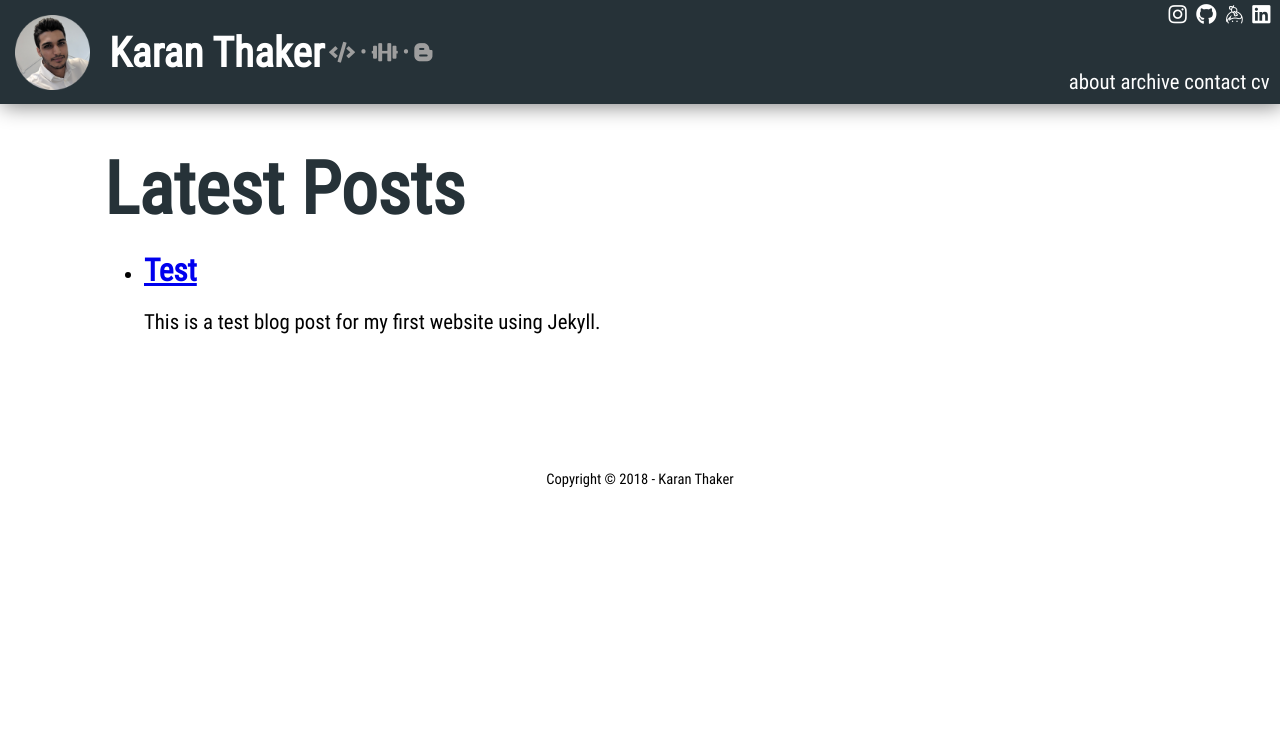
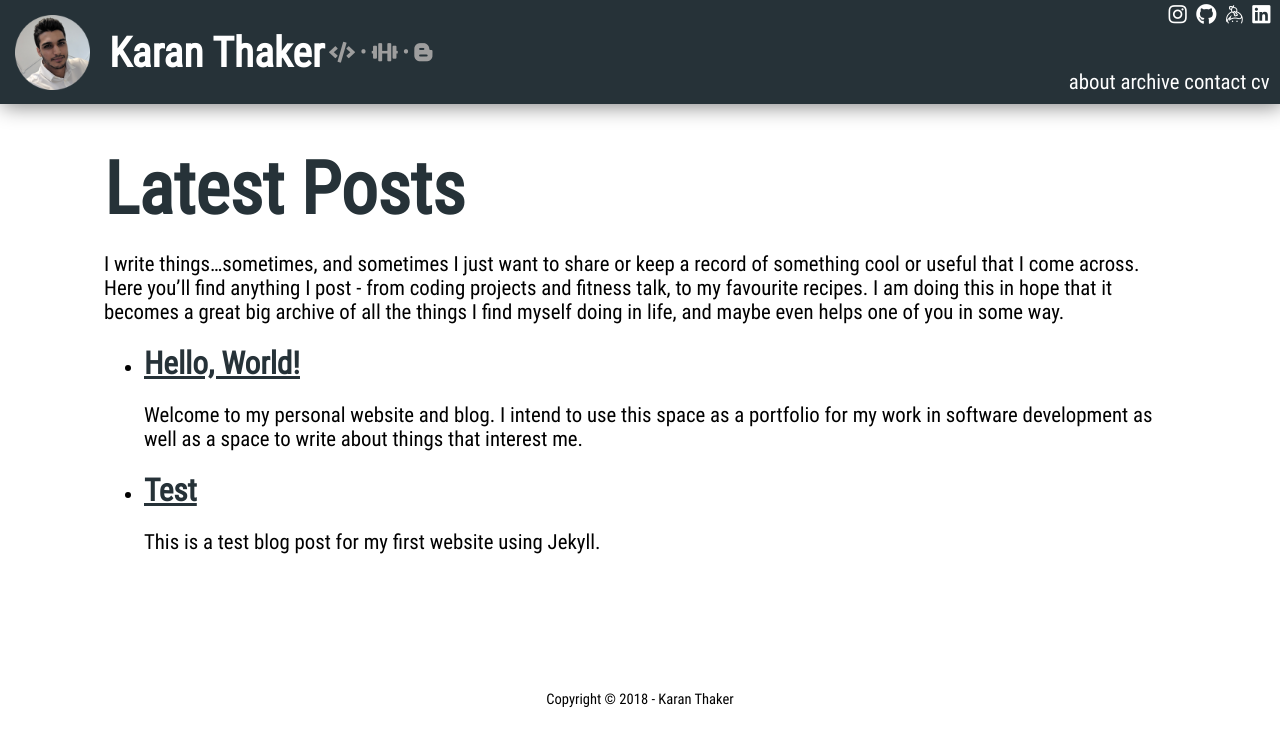
Before and after one commit to p-karanthaker/p-karanthaker.github.io, a Jekyll site: the page built from archive.md, in a window 1280 px wide and 900 px high. Shown: the top 747 px of the window. Built offline with Jekyll 4.4.1, drawn with Linux system fonts in a browser that asks for light colours; nearby versions of some CDN libraries.

Commit message:
Dynamic Homepage + Styling Tweaks
* Homepage now displays latest blog post.
* A few styling tweaks to display links nicely.

```diff
--- a/_layouts/default.html
+++ b/_layouts/default.html
@@ -25,7 +25,7 @@
         <!-- Global Title / Nav -->
         <header>
           <img src="/assets/images/me-circle.png" alt="Picture of Me"/>
-          <a href="/"><h1 class="hover-link">Karan Thaker</h1></a>
+          <a href="/"><h1>Karan Thaker</h1></a>
           <p>
             <i class="fas fa-code"></i> &#8226
             <i class="fas fa-dumbbell"></i> &#8226
@@ -39,7 +39,7 @@
         <article class="content">
           {{ content }}
         </article>
-        <footer id="footer" class="inner">
+        <footer id="footer">
           <p>Copyright © 2018 - Karan Thaker</p>
         </footer>
       </div>
--- /dev/null
+++ b/_posts/2018-10-27-hello-world.md
@@ -0,0 +1,19 @@
+---
+title: Hello, World!
+author: Karan
+description: Post to start off my blogging.
+---
+
+Welcome to my personal website and blog. I intend to use this space as a
+portfolio for my work in software development as well as a space to write about
+things that interest me.
+
+As I begin to write more, this front page will display the latest article I've
+written in place of this introduction.
+
+Website Checklist:
+- [x] {: aria-label="Website Checklist"} Deploy Jekyll site to GitHub Pages
+- [x] {: aria-label="Website Checklist"} Support responsive design
+- [ ] {: aria-label="Website Checklist"} Write 'About' page
+- [ ] {: aria-label="Website Checklist"} Upload CV
+- [ ] {: aria-label="Website Checklist"} Start writing proper blogs!
--- a/archive.html
+++ /dev/null
@@ -1,14 +0,0 @@
----
-title: Archive
-description: All blog posts written by Karan Thaker.
----
-<h1>Latest Posts</h1>
-
-<ul>
-  {% for post in site.posts %}
-    <li>
-      <h2><a href="{{ post.url }}">{{ post.title }}</a></h2>
-      <p>{{ post.excerpt }}</p>
-    </li>
-  {% endfor %}
-</ul>
--- /dev/null
+++ b/archive.md
@@ -0,0 +1,20 @@
+---
+title: Archive
+description: All blog posts written by Karan Thaker.
+---
+# Latest Posts
+
+I write things...sometimes, and sometimes I just want to share or keep a record
+of something cool or useful that I come across. Here you'll find anything I post
+\- from coding projects and fitness talk, to my favourite recipes. I am doing
+this in hope that it becomes a great big archive of all the things I find myself
+doing in life, and maybe even helps one of you in some way.
+
+<ul>
+  {% for post in site.posts %}
+    <li>
+      <h2><a class="default-link" href="{{ post.url }}">{{ post.title }}</a></h2>
+      <p>{{ post.excerpt }}</p>
+    </li>
+  {% endfor %}
+</ul>
--- a/assets/css/styles.css
+++ b/assets/css/styles.css
@@ -84,8 +84,16 @@
 }
 
 .left a {
+  color: #fff;
+}
+
+a {
   text-decoration: none;
-  color: #fff;
+  color: #263238;
+}
+
+.default-link {
+  text-decoration: underline;
 }
 
 a:hover {
```
Also changed, not shown: index.md (+5 -12 lines).
